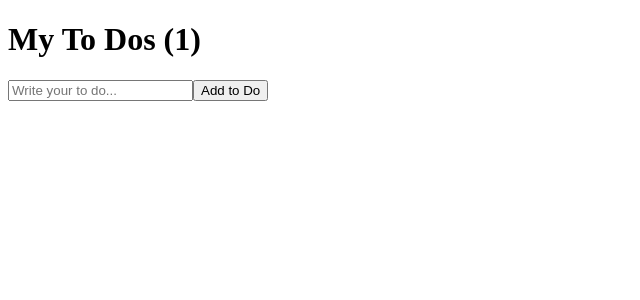
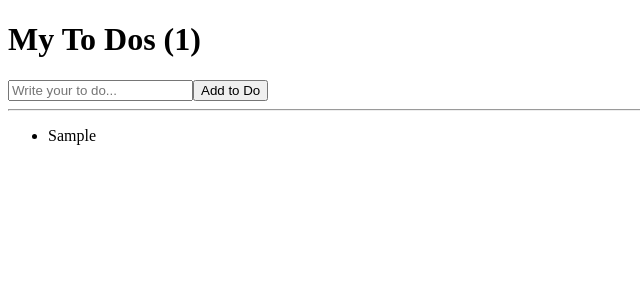
Before and after one commit to pottq577/react-for-beginners-2, a React (Create React App) app: page / in a window 1280 px wide. Both pictures are taken after typing "Sample" into the empty fields and a click on the button "Add to Do". Shown: the top 300 px of the page, without its empty margins (0-640 px from the left). Built offline with nearby package versions, Linux system fonts and the light colour scheme.

Commit message:
To Do List Part Two

```diff
--- a/src/App.js
+++ b/src/App.js
@@ -5,13 +5,10 @@ function App() {
   const [toDos, setToDos] = useState([]);
   const onChange = (event) => setToDo(event.target.value);
   const onSubmit = (event) => {
-    // form은 submit 이벤트를 갖고있기 때문에 기본 동작을 막음
     event.preventDefault();
     if (toDo === "") {
       return;
     }
-    // state는 직접 수정하지 않고 함수를 사용해야만 함. state는 항상 새로운 것이어야만 함
-    // ... 을 사용하여 currentArray 배열에 toDo를 앞에서 추가시킴
     setToDos((currentArray) => [toDo, ...currentArray]);
     setToDo("");
   };
@@ -27,6 +24,17 @@ function App() {
         />
         <button>Add to Do</button>
       </form>
+      <hr />
+      <ul>
+        {
+          // map 함수는 하나의 배열에 있는 아이템을 내가 원하는걸로 바꿔주고 새로운 배열로 바꿔줌
+          // 리액트는 list에 있는 모든 아이템을 인식하기 때문에 key를 넣어 고유하게 만드러줘야 함
+          // map의 첫 번째 인자는 값이고, 두 번째는 index, 즉 숫자를 의미
+          toDos.map((item, index) => (
+            <li key={index}>{item}</li>
+          ))
+        }
+      </ul>
     </div>
   );
 }
```
